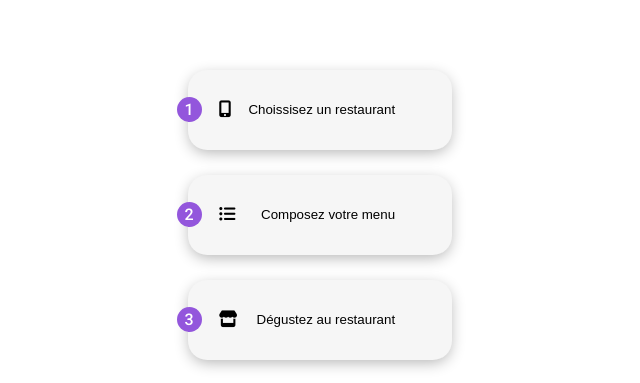
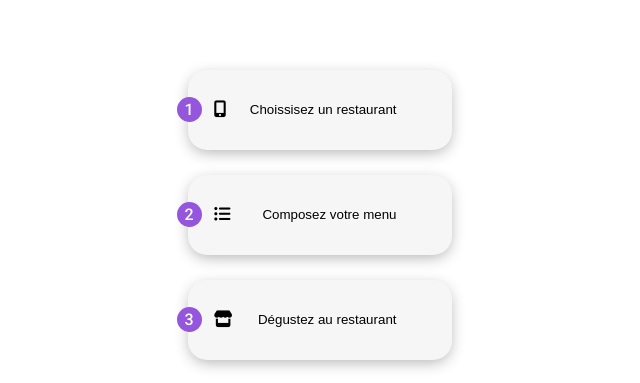
Before and after one commit to athanael/ohmyfood.github.io, a website: page index.html in a window 1280 px wide. Shown: the part 414-797 px from the top of the page, 321-961 px from the left. Drawn offline with Linux system fonts and the light colour scheme.

Commit message:
add fonctionment part

```diff
--- a/index.html
+++ b/index.html
@@ -36,7 +36,7 @@
                     </div>
                     <button class="button" onclick="window.location.href='#'">
                         <i class="fas fa-mobile-alt fa-lg"></i>
-                        <p>Choissisez un restaurant</p>
+                        Choissisez un restaurant
                     </button>
                 </div>
                 <div class="fonctionnement__button">
@@ -45,7 +45,7 @@
                     </div>
                     <button class="button" onclick="window.location.href='#'">
                         <i class="fas fa-list-ul fa-lg"></i>
-                        <p>Composez votre menu</p>
+                        Composez votre menu
                     </button>
                 </div>
                 <div class="fonctionnement__button">
@@ -54,7 +54,7 @@
                     </div>
                     <button class="button" onclick="window.location.href='#'">
                         <i class="fas fa-store fa-lg"></i>
-                        <p>Dégustez au restaurant</p>
+                        Dégustez au restaurant
                     </button>
                 </div>
             </div>
--- a/sass/pages/_index.scss
+++ b/sass/pages/_index.scss
@@ -99,10 +99,8 @@
       i {
         margin-left: 10%;
       }
-      p {
-        margin-right: 20%;
-        font-weight: 535;
-      }
+      padding-right: 20%;
+      font-weight: 535;
     }
   }
 }
```
Also changed, not shown: css/style.css, 1 other file.
